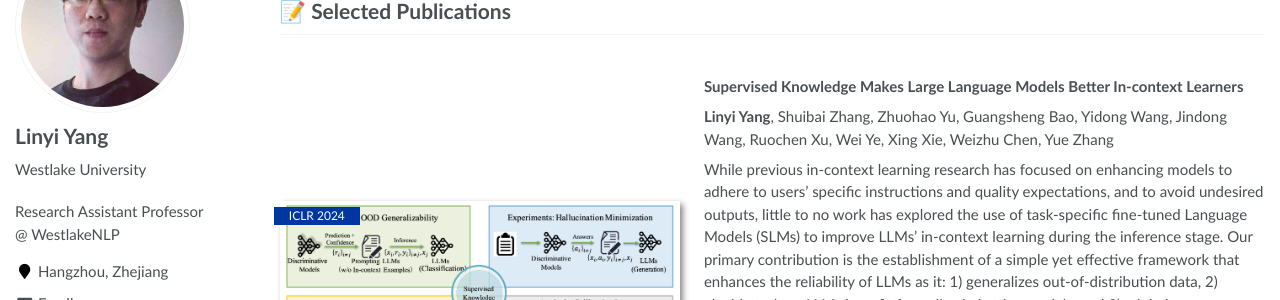
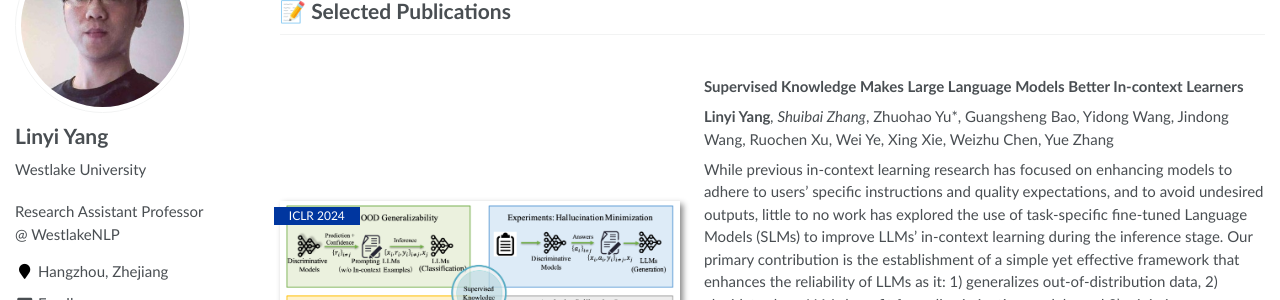
Before and after one commit to YangLinyi/yanglinyi.github.io, a Jekyll site: the page built from _pages/about.md, in a window 1280 px wide and 1400 px high, scrolled down 1065 px. Shown: the part 153-453 px from the top of the window. Built offline with Jekyll 4.4.1, drawn with Linux system fonts in a browser that asks for light colours; some of the changed text lies outside the part shown.

```diff
--- a/_pages/about.md
+++ b/_pages/about.md
@@ -62,7 +62,7 @@ In addition, I am keen on mentoring and working with highly motivated interns wh
 
 **Supervised Knowledge Makes Large Language Models Better In-context Learners**
 
-**Linyi Yang**, Shuibai Zhang, Zhuohao Yu, Guangsheng Bao, Yidong Wang, Jindong Wang, Ruochen Xu, Wei Ye, Xing Xie, Weizhu Chen, Yue Zhang
+**Linyi Yang***, Shuibai Zhang*, Zhuohao Yu*, Guangsheng Bao, Yidong Wang, Jindong Wang, Ruochen Xu, Wei Ye, Xing Xie, Weizhu Chen, Yue Zhang
 
 While previous in-context learning research has focused on enhancing models to adhere to users' specific instructions and quality expectations, and to avoid undesired outputs, little to no work has explored the use of task-specific fine-tuned Language Models (SLMs) to improve LLMs' in-context learning during the inference stage. Our primary contribution is the establishment of a simple yet effective framework that enhances the reliability of LLMs as it: 1) generalizes out-of-distribution data, 2) elucidates how LLMs benefit from discriminative models, and 3) minimizes hallucinations in generative tasks. Using our proposed plug-in method, enhanced versions of Llama 2 and ChatGPT surpass their original versions regarding generalizability and factuality. We offer a comprehensive suite of resources, including 16 curated datasets, prompts, model checkpoints, and LLM outputs across 9 distinct tasks. Our empirical analysis sheds light on the advantages of incorporating discriminative models into LLMs and highlights the potential of our methodology in fostering more reliable LLMs.
 
@@ -106,7 +106,7 @@ This paper presents the first attempt at creating a unified benchmark named GLUE
 
 **Measuring Consistency in Text-based Financial Forecasting Models**
 
-**Linyi Yang**, Yingpeng Ma, Yue Zhang
+**Linyi Yang***, Yingpeng Ma*, Yue Zhang
 
 Financial forecasting has been an important and active area of machine learning research, as even the most modest advantages in predictive accuracy can be parlayed into significant financial gains. Recent advances in natural language processing (NLP) bring the opportunity to leverage textual data, such as earnings reports of publicly traded companies, to predict the return rate for an asset. However, when dealing with such a sensitive task, the consistency of models – their invariance under meaning-preserving alternations in input – is a crucial property for building user trust. Despite this, current methods for financial forecasting do not take consistency into consideration. To address this issue, we propose FinTrust, an evaluation tool that assesses logical consistency in financial text. Using FinTrust, we show that the consistency of state-of-the-art NLP models for financial forecasting is poor. Our analysis of the performance degradation caused by meaning-preserving alternations suggests that current text-based methods are not suitable for robustly predicting market information.
 
```
